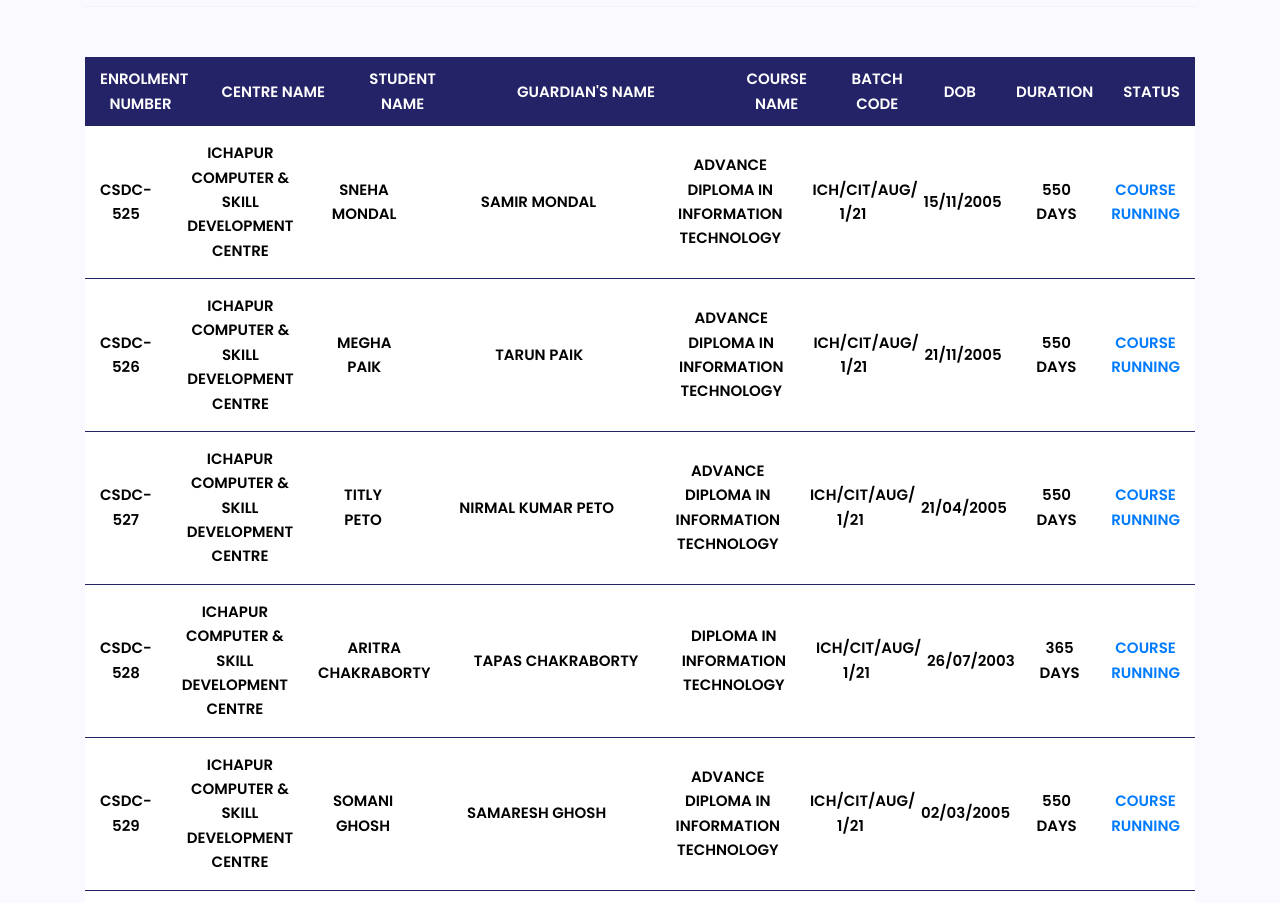
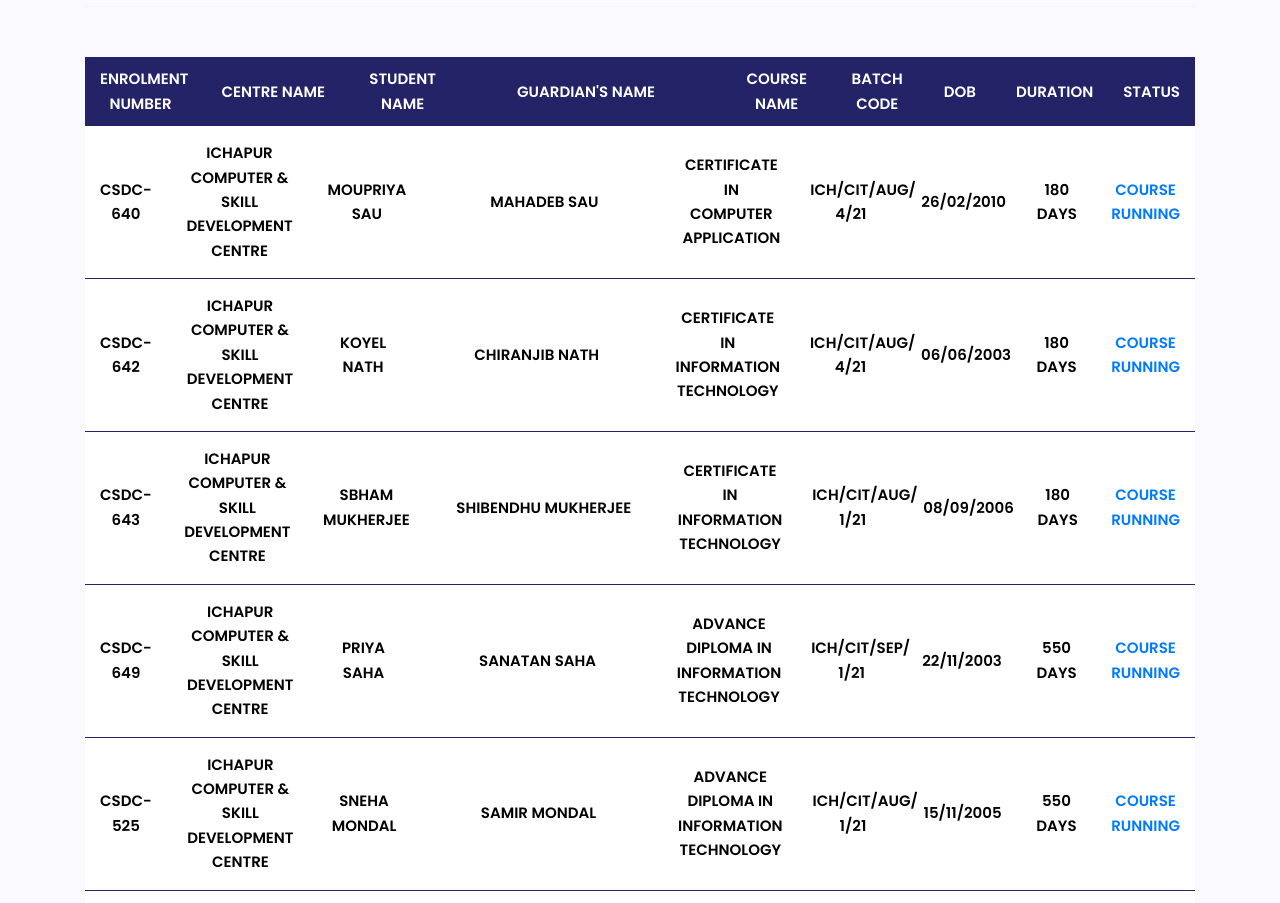
Before and after one commit to csdc-2020/csdc-site, a plain HTML site: page ichapur.html in a window 1280 px wide. Shown: the part 500-1403 px from the top of the page. Drawn offline with nearby package versions, Linux system fonts and the light colour scheme; some packages are replaced by stand-ins of ours.

Commit message:
Update ichapur.html

```diff
--- a/ichapur.html
+++ b/ichapur.html
@@ -118,6 +118,53 @@
 											<div class="status">DURATION</div>
 											<div class="status">STATUS</div>
 										</div>
+<div class="table-row">
+<div class="code">CSDC-640</div>
+<div class="name">ICHAPUR COMPUTER & SKILL DEVELOPMENT CENTRE</div>
+<div class="director">MOUPRIYA SAU</div>
+<div class="address">MAHADEB SAU</div>
+<div class="district">CERTIFICATE IN COMPUTER APPLICATION</div>
+<div class="state">ICH/CIT/AUG/<br>4/21</div>
+<div class="state">26/02/2010</div>
+<div class="status">180 DAYS</div>
+<div class="status"><a href="">COURSE RUNNING</a></div>
+</div>
+
+<div class="table-row">
+<div class="code">CSDC-642</div>
+<div class="name">ICHAPUR COMPUTER & SKILL DEVELOPMENT CENTRE</div>
+<div class="director">KOYEL NATH</div>
+<div class="address">CHIRANJIB NATH</div>
+<div class="district">CERTIFICATE IN INFORMATION TECHNOLOGY</div>
+<div class="state">ICH/CIT/AUG/<br>4/21</div>
+<div class="state">06/06/2003</div>
+<div class="status">180 DAYS</div>
+<div class="status"><a href="">COURSE RUNNING</a></div>
+</div>
+
+<div class="table-row">
+<div class="code">CSDC-643</div>
+<div class="name">ICHAPUR COMPUTER & SKILL DEVELOPMENT CENTRE</div>
+<div class="director">SBHAM MUKHERJEE</div>
+<div class="address">SHIBENDHU MUKHERJEE</div>
+<div class="district">CERTIFICATE IN INFORMATION TECHNOLOGY</div>
+<div class="state">ICH/CIT/AUG/<br>1/21</div>
+<div class="state">08/09/2006</div>
+<div class="status">180 DAYS</div>
+<div class="status"><a href="">COURSE RUNNING</a></div>
+</div>
+
+<div class="table-row">
+<div class="code">CSDC-649</div>
+<div class="name">ICHAPUR COMPUTER & SKILL DEVELOPMENT CENTRE</div>
+<div class="director">PRIYA SAHA</div>
+<div class="address">SANATAN SAHA</div>
+<div class="district">ADVANCE DIPLOMA IN INFORMATION TECHNOLOGY</div>
+<div class="state">ICH/CIT/SEP/<br>1/21</div>
+<div class="state">22/11/2003</div>
+<div class="status">550 DAYS</div>
+<div class="status"><a href="">COURSE RUNNING</a></div>
+</div>
 
 <div class="table-row">
 <div class="code">CSDC-525</div>
```
